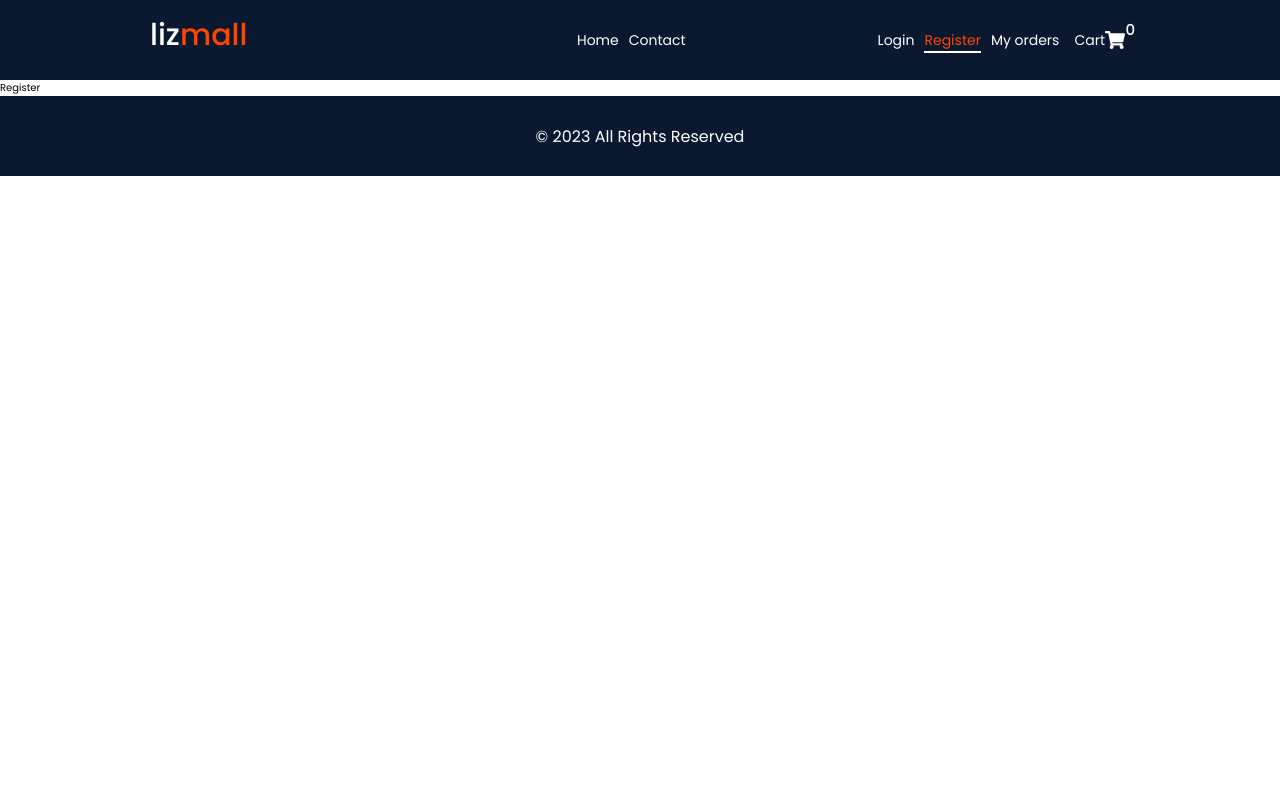
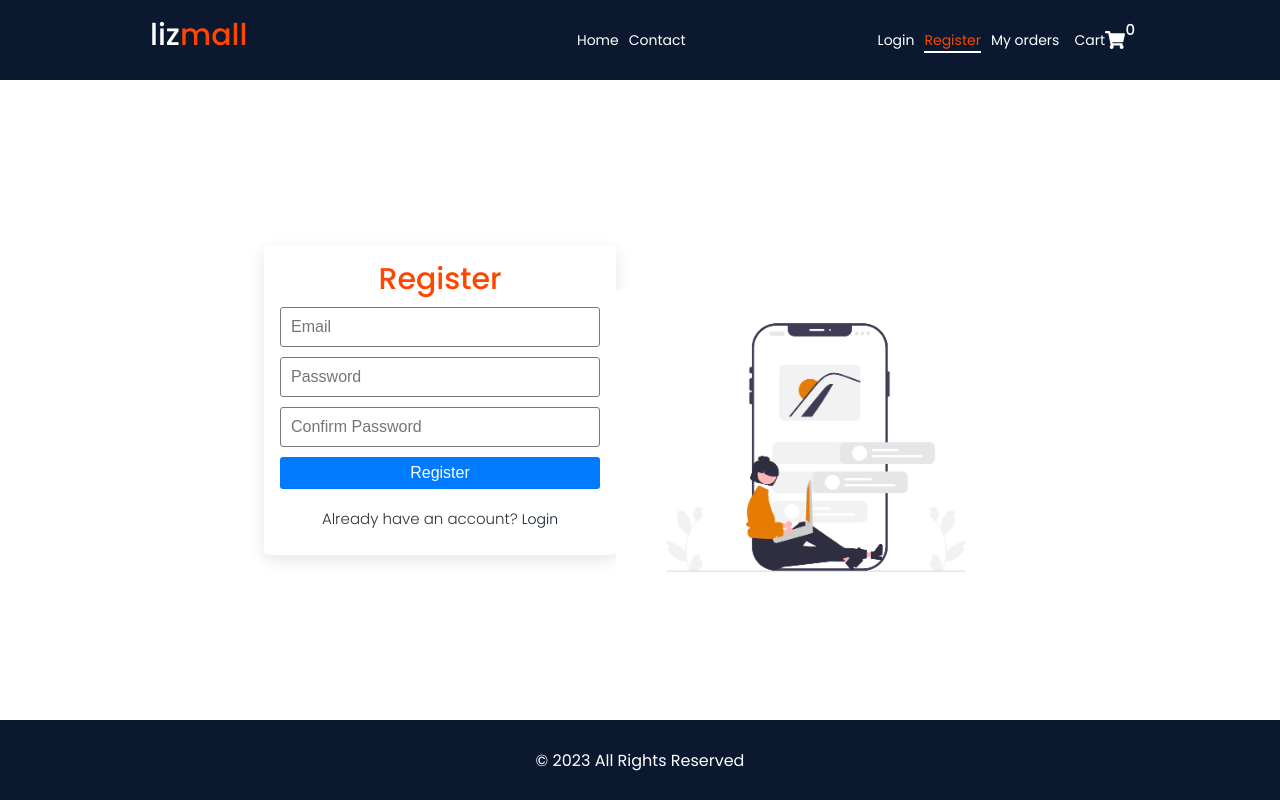
Before and after one commit to Lizdev-05/lizdev-market, a React (Create React App) app: page /register in a window 1280 px wide. Built offline with nearby package versions, Linux system fonts and the light colour scheme.

Commit message:
Complete register page

```diff
--- a/src/pages/auth/Login.js
+++ b/src/pages/auth/Login.js
@@ -3,6 +3,7 @@ import loginImg from '../../assets/login.png'
 import { Link } from 'react-router-dom';
 import {FaGoogle} from 'react-icons/fa'
 import styles from "./auth.module.scss";
+import Card from '../../components/card/Card';
 
 const Login = () => {
   return (
@@ -10,6 +11,7 @@ const Login = () => {
           <div className={styles.img}>
             <img src={loginImg} alt="Login" width={400}/>
           </div>
+          <Card>
           <div className={styles.form}>
             <h2>Login</h2>
           <form action="" >
@@ -27,7 +29,7 @@ const Login = () => {
           <FaGoogle color='#fff'/> Login With Google </button>
           <span className={styles.register}><p>Don't have an account? <Link to='/register'>Register</Link></p></span>
           </div>
-
+          </Card>
     </section>
   )
 }
--- a/src/pages/auth/Register.js
+++ b/src/pages/auth/Register.js
@@ -1,10 +1,31 @@
 import React from 'react'
-
+import regImg from '../../assets/register.png'
+import { Link } from 'react-router-dom';
 import styles from "./auth.module.scss";
+import Card from '../../components/card/Card';
 
 const Register = () => {
   return (
-    <div>Register</div>
+    <section className={`container ${styles.auth}`}>
+
+          <Card>
+          <div className={styles.form}>
+            <h2>Register</h2>
+          <form action="" >
+             <input type="email"  placeholder='Email'/>
+             <input type="password" placeholder='Password' />
+             <input type="password" placeholder='Confirm Password' />
+             <button className='--btn --btn-primary --btn-block'>
+             Register
+             </button>
+             <span className={styles.register}><p>Already have an account? <Link to='/login'>Login</Link></p></span>
+          </form>
+          </div>
+          </Card>
+          <div className={styles.img}>
+            <img src={regImg} alt="Login" width={400}/>
+          </div>
+    </section>
   )
 }
 
```
